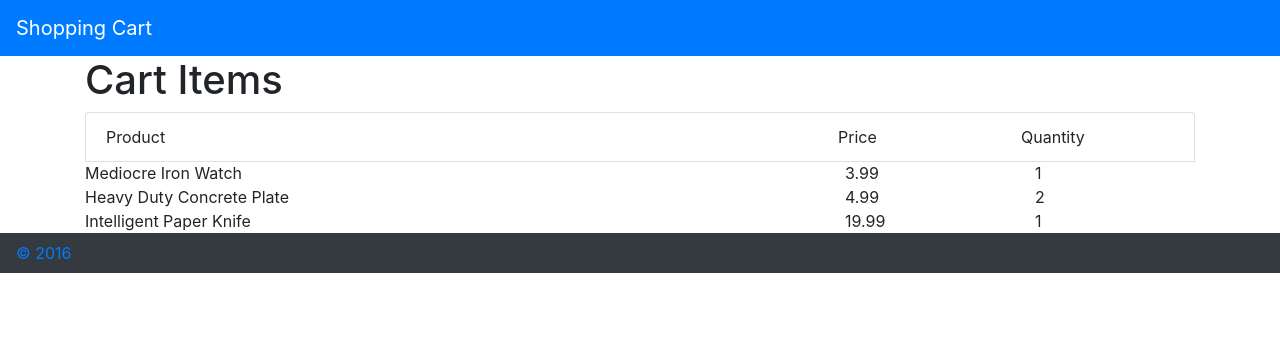
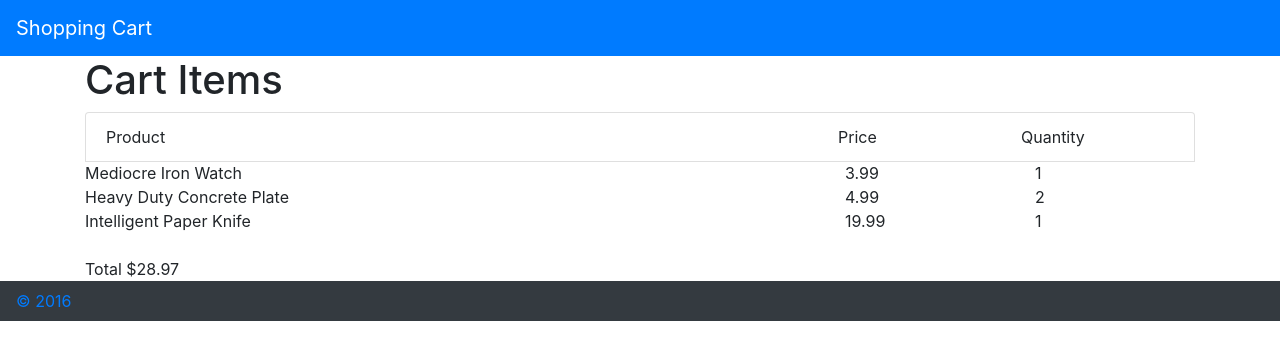
Before and after one commit to NicoleHall/redo-of-shopping-cart, a React (Create React App) app: page / in a window 1280 px wide. Shown: the top 360 px of the page. Built offline with nearby package versions, Linux system fonts and the light colour scheme.

Commit message:
adds total price to CartItems component.

```diff
--- a/src/components/CartItems.js
+++ b/src/components/CartItems.js
@@ -3,6 +3,13 @@ import CartItem from './CartItem'
 
 const CartItems = ({itemsPanoply}) => {
   let itemList = itemsPanoply.map(cartItem => <CartItem key={cartItem.id} cartItem={ cartItem }/>)
+
+  const prices = itemsPanoply.map(itemDataObj=> itemDataObj.product.priceInCents)
+
+  const totalPrice = prices.reduce((acc, cur) => acc + cur)
+
+  const priceConverter = price => price / 100
+
   return(
     <div className="container">
       <h1>Cart Items</h1>
@@ -15,6 +22,8 @@ const CartItems = ({itemsPanoply}) => {
           </div>
         </div>
         <div>{ itemList }</div>
+        <br/>
+        <div>Total ${ priceConverter(totalPrice) } </div>
       </div>
     </div>
   )
```
